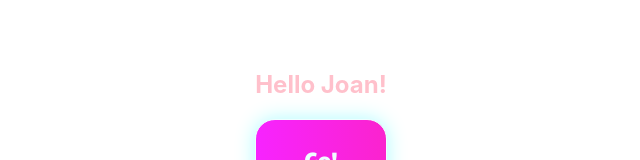
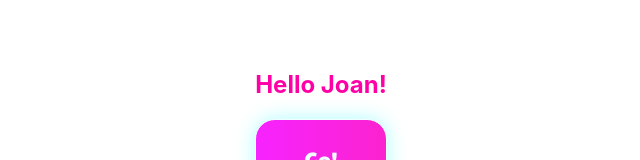
Before and after one commit to SilviaBarcellini/bakend, a Next.js app: page / in a window 1280 px wide. Shown: the part 602-762 px from the top of the page, without its empty margins (319-959 px from the left). Built offline with nearby package versions, Linux system fonts and the light colour scheme.

Commit message:
💄 add styles to greetings component

```diff
--- a/components/greetings/greetings.module.css
+++ b/components/greetings/greetings.module.css
@@ -1,3 +1,3 @@
 .greetings {
-  color: pink;
+  color: var(--primary-color);
 }
```
